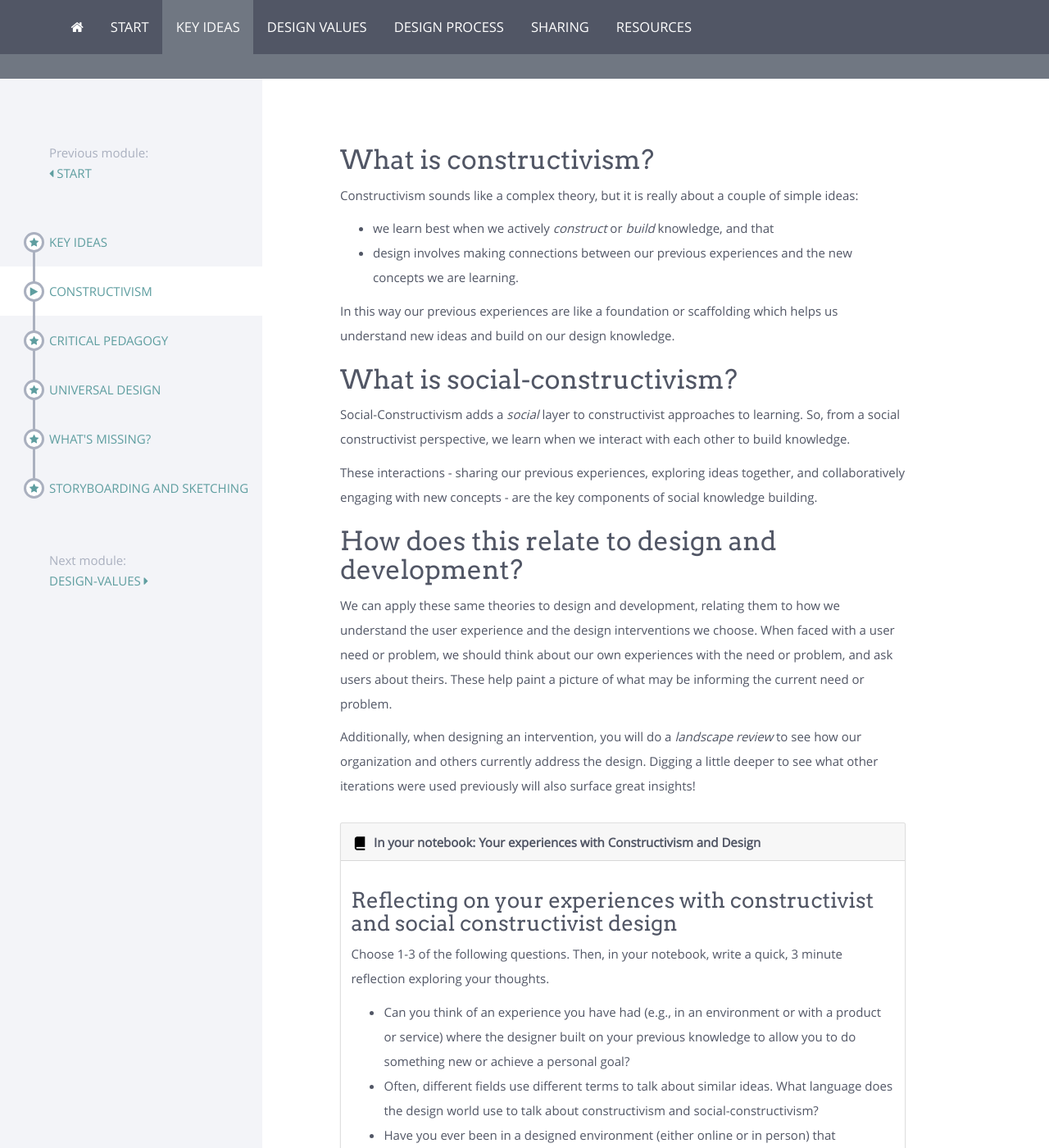
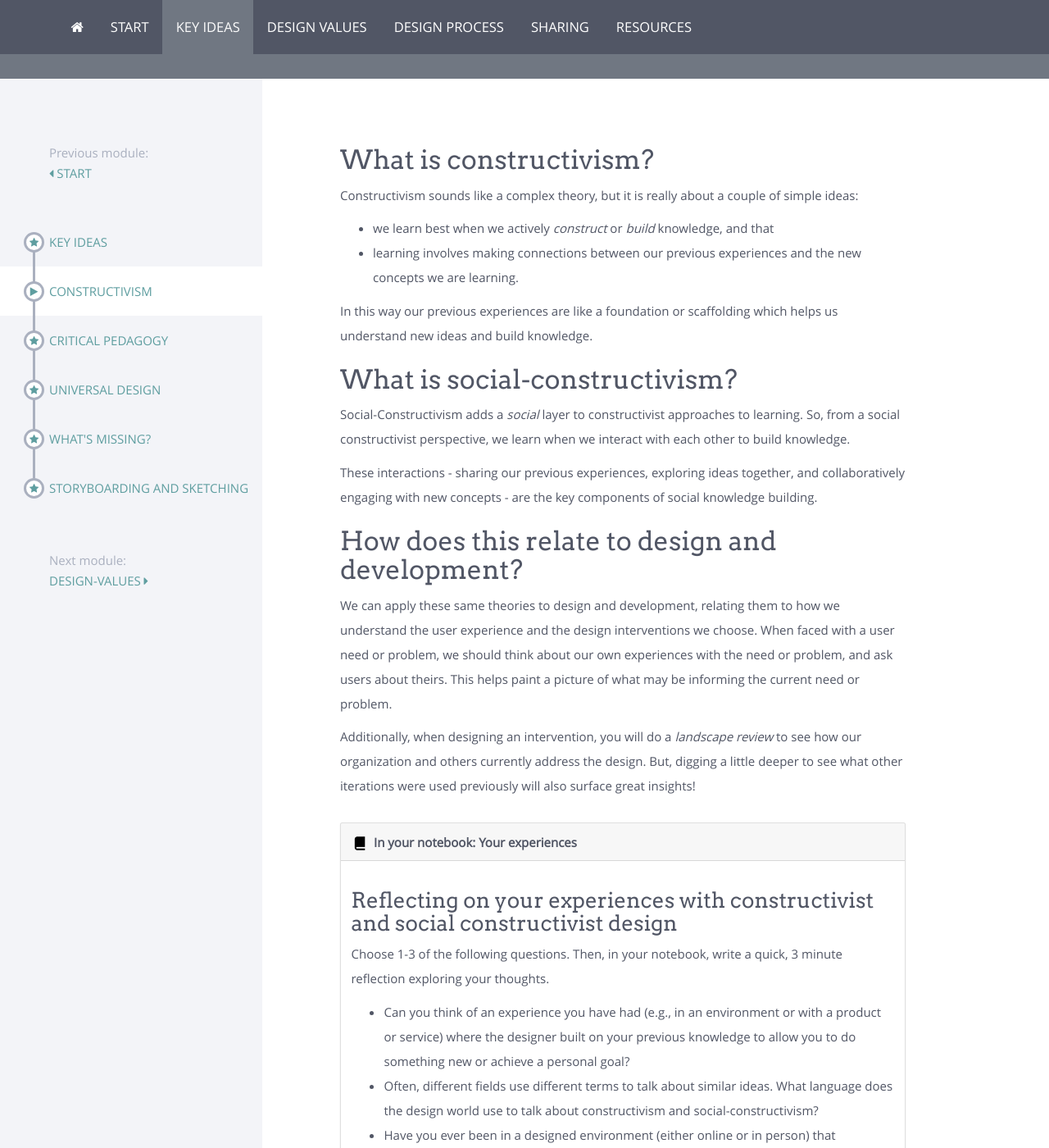
Before and after one commit to ucsdlib/foundations, a Jekyll site: the page built from modules/key-ideas/_posts/2000-01-03-constructivism.html, in a window 1280 px wide and 1400 px high. Shown: the whole window at 82% size. Built offline with Jekyll 4.4.1, drawn with Linux system fonts in a browser that asks for light colours; nearby versions of some CDN libraries.

Commit message:
Update 2000-01-03-constructivism.html

```diff
--- a/modules/key-ideas/_posts/2000-01-03-constructivism.html
+++ b/modules/key-ideas/_posts/2000-01-03-constructivism.html
@@ -8,10 +8,10 @@ title: Constructivism
 
 <ul>
     <li>we learn best when we actively <em>construct</em> or <em>build</em> knowledge, and that</li>
-    <li>design involves making connections between our previous experiences and the new concepts we are learning.</li>
+    <li>learning involves making connections between our previous experiences and the new concepts we are learning.</li>
 </ul>
 
-<p>In this way our previous experiences are like a foundation or scaffolding which helps us understand new ideas and build on our design knowledge.</p>
+<p>In this way our previous experiences are like a foundation or scaffolding which helps us understand new ideas and build knowledge.</p>
 
 <h2>What is social-constructivism?</h2>
 
@@ -20,12 +20,12 @@ title: Constructivism
 <p>These interactions - sharing our previous experiences, exploring ideas together, and collaboratively engaging with new concepts - are the key components of social knowledge building.</p>
 
 <h2>How does this relate to design and development?</h2>
-<p>We can apply these same theories to design and development, relating them to how we understand the user experience and the design interventions we choose. When faced with a user need or problem, we should think about our own experiences with the need or problem, and ask users about theirs. These help paint a picture of what may be informing the current need or problem.</p>
-<p>Additionally, when designing an intervention, you will do a <em>landscape review</em> to see how our organization and others currently address the design. Digging a little deeper to see what other iterations were used previously will also surface great insights!</p>
+<p>We can apply these same theories to design and development, relating them to how we understand the user experience and the design interventions we choose. When faced with a user need or problem, we should think about our own experiences with the need or problem, and ask users about theirs. This helps paint a picture of what may be informing the current need or problem.</p>
+<p>Additionally, when designing an intervention, you will do a <em>landscape review</em> to see how our organization and others currently address the design. But, digging a little deeper to see what other iterations were used previously will also surface great insights!</p>
 
 <div class="card my-5 shadow-sm">
   <div class="card-header">
-    <span><a id="constructivism-experiences"></a>{% include icon-notebook.html %}In your notebook: Your experiences with Constructivism and Design</span>
+    <span><a id="constructivism-experiences"></a>{% include icon-notebook.html %}In your notebook: Your experiences </span>
   </div>
   <div class="card-body">
     <h3 class="card-title">Reflecting on your experiences with constructivist and social constructivist design</h3>
```
